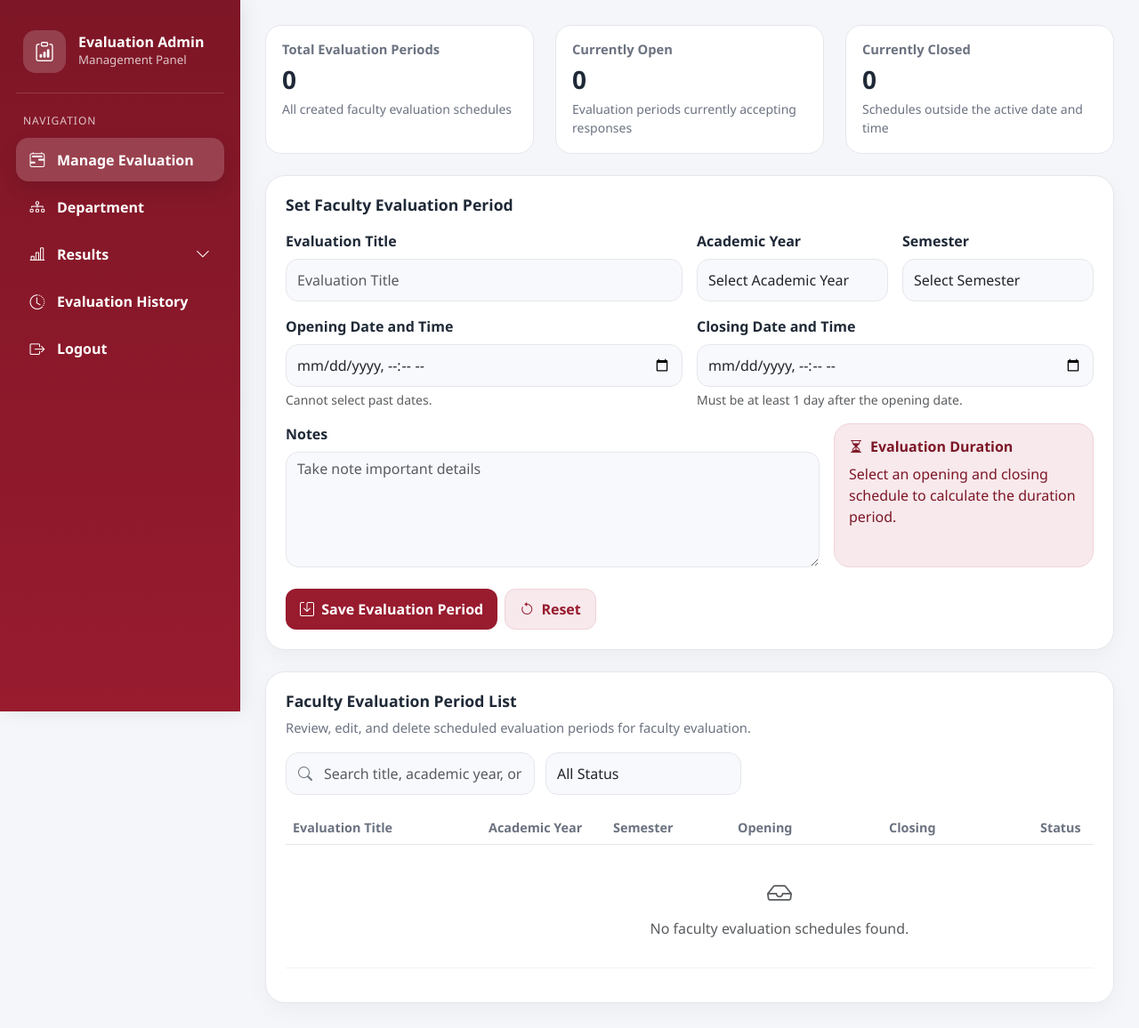
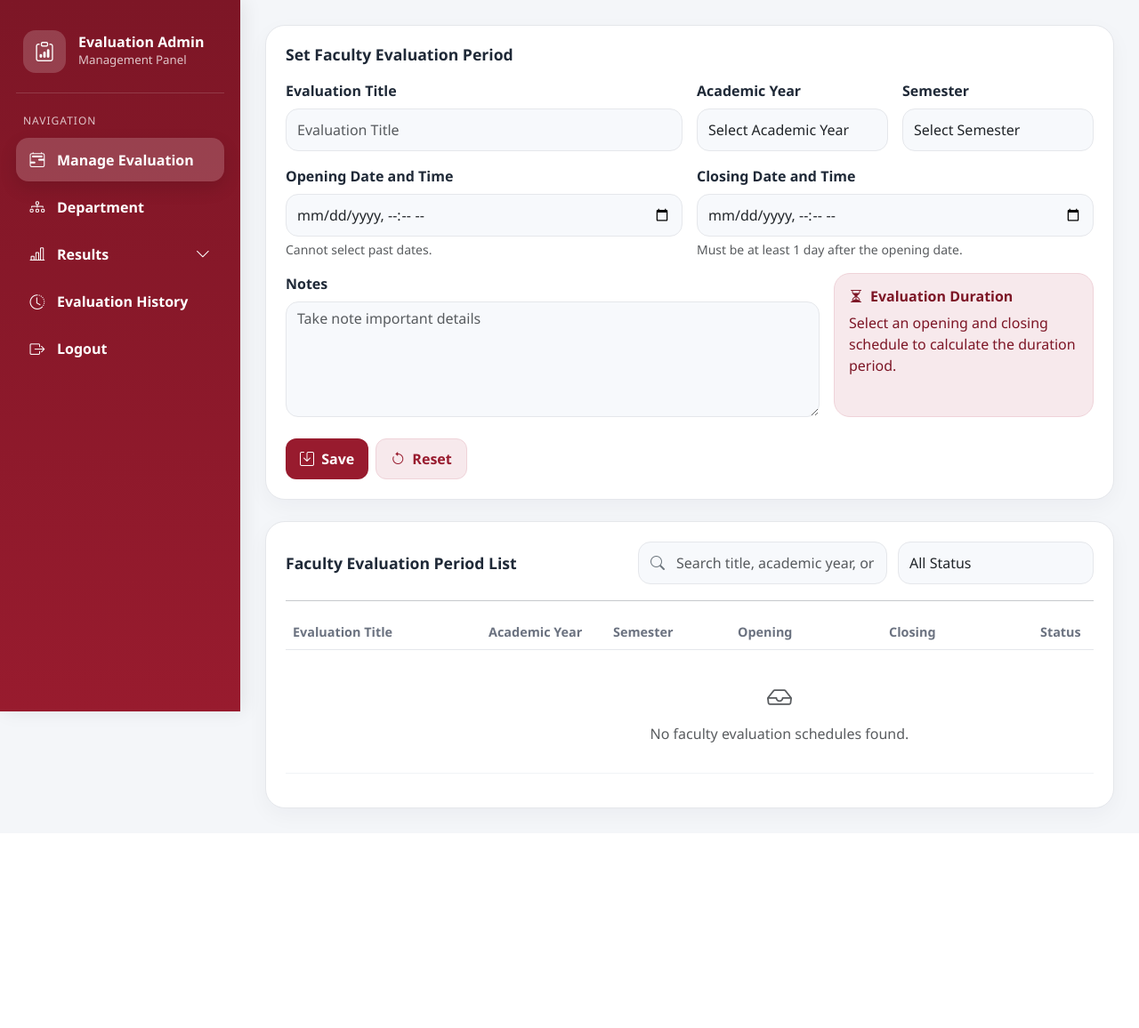
Before and after one commit to josheru27-chin/Evaluation-System, a Django app: page /dashboard/manage/ in a window 1280 px wide. Shown: the whole page at 89% size. After the commit the page ends 927 px from the top, so only its background shows below. Run offline with Django 5.2, Linux system fonts and the light colour scheme; the visitor is signed in with stand-in values (Sample User, id 1); data that the repository does not hold is empty.

Commit message:
AHHHHHHHHH!! merge

```diff
--- a/MyApp/templates/Admin/admin_manage.html
+++ b/MyApp/templates/Admin/admin_manage.html
@@ -317,29 +317,7 @@
 {% endblock %}
 
 {% block content %}
-<div class="row g-4 mb-4">
-    <div class="col-md-4">
-        <div class="mini-card">
-            <h6>Total Evaluation Periods</h6>
-            <h3>{{ total_periods }}</h3>
-            <small>All created faculty evaluation schedules</small>
-        </div>
-    </div>
-    <div class="col-md-4">
-        <div class="mini-card">
-            <h6>Currently Open</h6>
-            <h3>{{ open_periods }}</h3>
-            <small>Evaluation periods currently accepting responses</small>
-        </div>
-    </div>
-    <div class="col-md-4">
-        <div class="mini-card">
-            <h6>Currently Closed</h6>
-            <h3>{{ closed_periods }}</h3>
-            <small>Schedules outside the active date and time</small>
-        </div>
-    </div>
-</div>
+
 
 <div class="schedule-form-card">
     <h5 class="section-title">Set Faculty Evaluation Period</h5>
@@ -399,7 +377,7 @@
             <div class="col-12">
                 <div class="d-flex flex-wrap gap-2 mt-2">
                     <button type="submit" class="btn btn-red">
-                        <i class="bi bi-save me-1"></i> Save Evaluation Period
+                        <i class="bi bi-save me-1"></i> Save
                     </button>
                     <button type="button" class="btn btn-soft" id="resetScheduleForm">
                         <i class="bi bi-arrow-counterclockwise me-1"></i> Reset
@@ -414,7 +392,6 @@
     <div class="table-header-row">
         <div>
             <h5 class="section-title mb-0">Faculty Evaluation Period List</h5>
-            <p class="muted-note mb-0">Review, edit, and delete scheduled evaluation periods for faculty evaluation.</p>
         </div>
 
         <div class="filter-row">
@@ -430,7 +407,7 @@
             </select>
         </div>
     </div>
-
+<hr>
     <div class="table-responsive">
         <table class="table align-middle" id="scheduleTable">
             <thead>
```
Also changed, not shown: MyApp/templates/Admin/admin_department.html (+2 -28 lines), MyApp/templates/Admin/admin_past_evaluations.html (+8 -18 lines), MyApp/templates/Head/head_monitor.html (indentation only).
